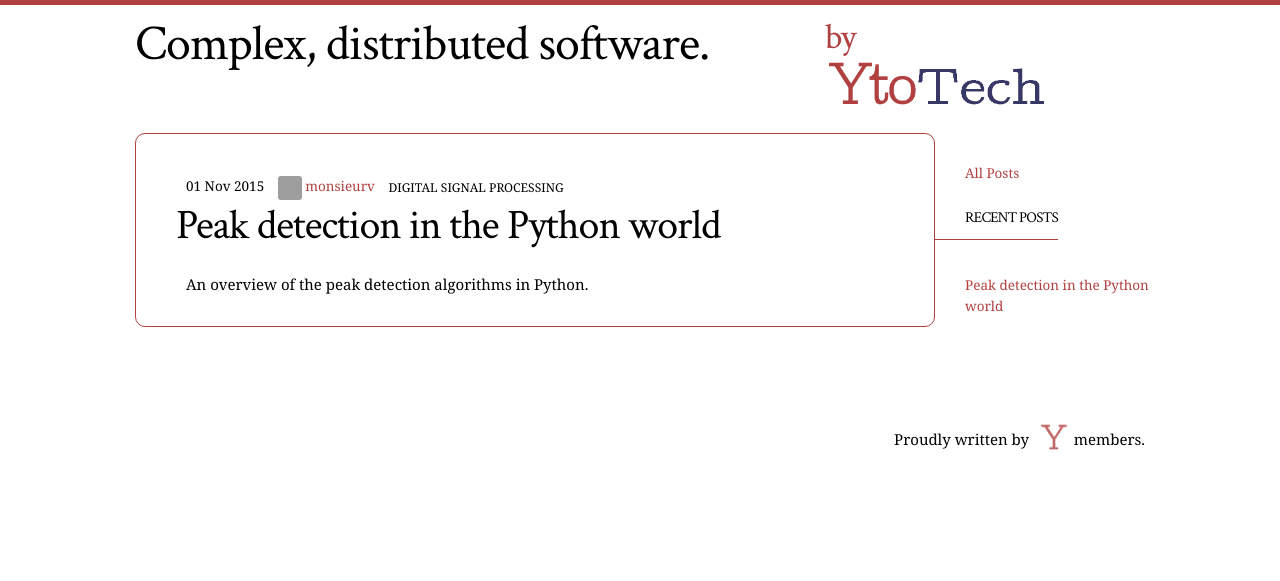
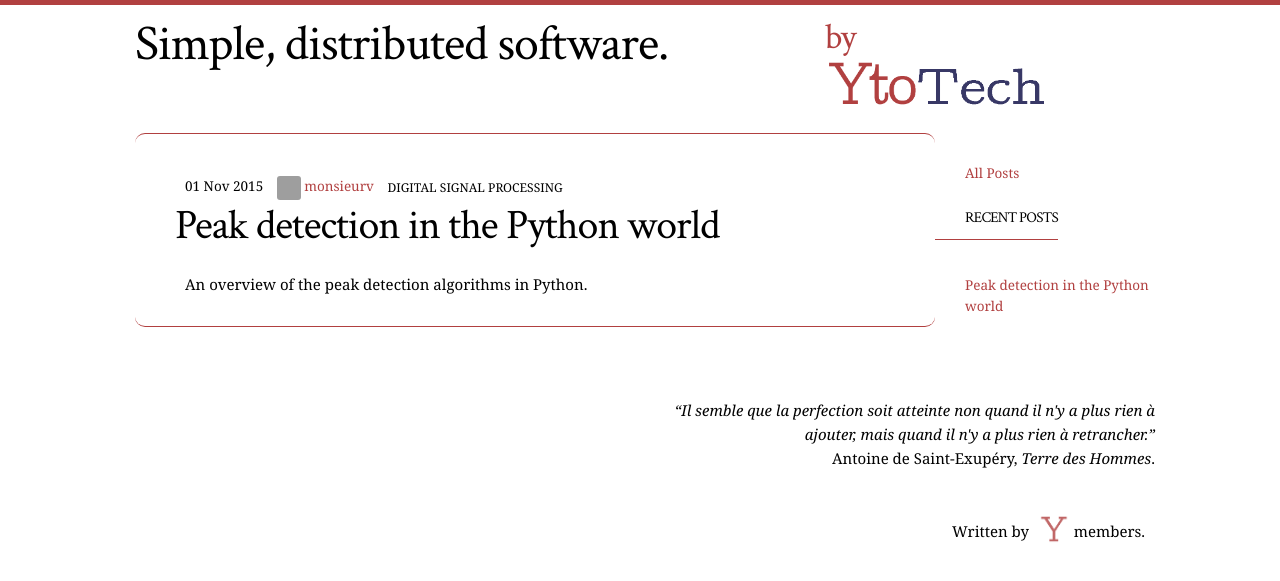
Before and after one commit to MonsieurV/monsieurv.github.io, a Jekyll site: the page built from index.html, in a window 1280 px wide. Shown: the top 581 px of the page. Built offline with Jekyll 4.4.1, drawn with Linux system fonts in a browser that asks for light colours; some web fonts are replaced; grey boxes are pictures that could not be loaded.

Commit message:
Rename the blog, make it again sober

```diff
--- a/_includes/footer.html
+++ b/_includes/footer.html
@@ -1,8 +1,15 @@
 <footer role="contentinfo">
   <div class="grid">
+    <div class="unit half"></div>
+    <div class="unit half align-right center-on-mobiles">
+      <em>
+        “Il semble que la perfection soit atteinte non quand il n'y a plus rien à ajouter, mais quand il n'y a plus rien à retrancher.”
+      </em><br>
+      Antoine de Saint-Exupéry, <em>Terre des Hommes</em>.
+    </div>
     <div class="unit whole align-right center-on-mobiles">
       <p>
-        Proudly written by
+        Written by
         <a href="http://www.ytotech.com">
           <img src="/img/favicon.png" height="30" alt="YtoTech" title="YtoTech">
         </a> members.
--- a/_includes/header.html
+++ b/_includes/header.html
@@ -2,7 +2,7 @@
   <div class="grid">
     <div class="unit two-thirds center-on-mobiles title">
       <h1>
-        <a href="/">Complex, distributed software.</a>
+        <a href="/">Simple, distributed software.</a>
       </h1>
     </div>
     <div class="unit one-third center-on-mobiles by">
--- a/_sass/_style.scss
+++ b/_sass/_style.scss
@@ -124,7 +124,8 @@ article {
   @include border-radius(10px);
   padding: 20px;
   margin: 0 10px;
-  border: 1px solid $red-yto;
+  border-bottom: 1px solid $red-yto;
+  border-top: 1px solid $red-yto;
 }
 
 @media (max-width: 480px) {
--- a/index.html
+++ b/index.html
@@ -1,6 +1,6 @@
 ---
 layout: posts
-title: Yto Tech Blog &bull; Complex, distributed software
+title: Simple, distributed software
 overview: true
 ---
 
```
